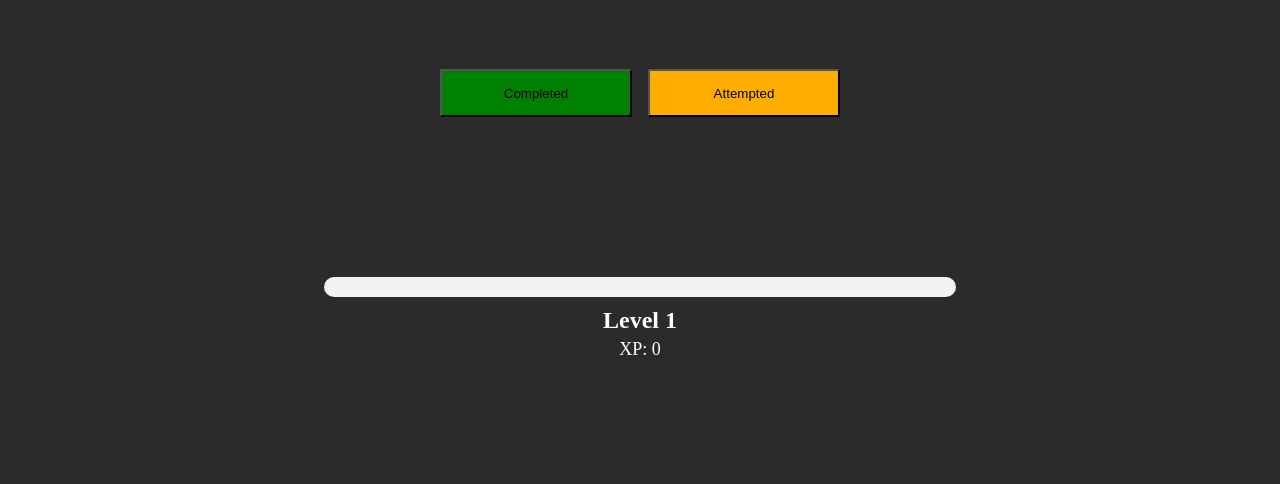
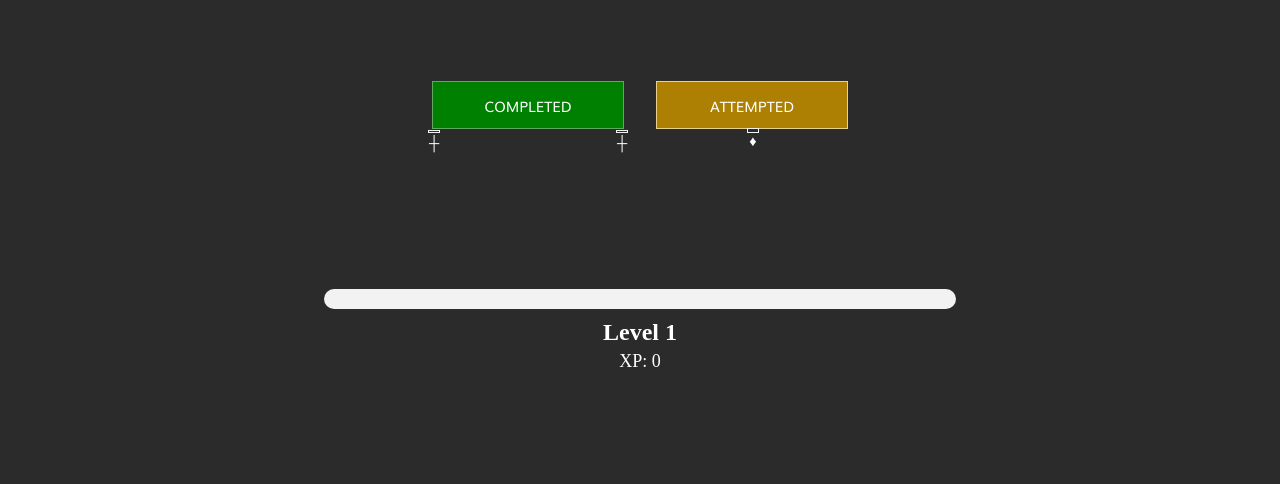
Before and after one commit to CloudDCrow/Daily-Side-Mission, a plain HTML site: page index.html in a window 1280 px wide. Shown: the part 316-800 px from the top of the page. Drawn offline with Linux system fonts and the light colour scheme.

Commit message:
Add CSS for buttuns and new font

```diff
--- a/index.html
+++ b/index.html
@@ -17,8 +17,8 @@
     </div>
 
     <div id="buttons-div">
-        <button id="completed-button">Completed</button>
-        <button id="failed-button">Attempted</button>
+        <button id="completed-button">COMPLETED</button>
+        <button id="failed-button">ATTEMPTED</button>
     </div>
 
     <div class="xp-bar-container">
--- a/style.css
+++ b/style.css
@@ -1,3 +1,8 @@
+@font-face {
+  font-family: "Muli";
+  src: url("Muli.ttf");
+}
+
 body {
     background-color: rgb(43, 43, 43);
 }
@@ -9,6 +14,7 @@ header {
 h1 {
     color: white;
     text-align: center;
+    font-family: "Muli";
     font-weight: 700;
     font-size: 33px;
     letter-spacing: .01em;
@@ -22,19 +28,92 @@ h1 {
 }
 
 #completed-button {
+  position: relative;
   height: 6vh;
   width: 24vh;
-    margin-right: 1vh;
+  margin-right: 2vh;
 
-    background-color: green;
+  font-family: "Muli";
+  font-size: 0.9rem;
+  background-color: #124d12;
+  color: white;
+
+  border: #5fa85f solid 1px;
+  transition: background-color 0.5s ease;
+  background-image: linear-gradient(to bottom right, green 50%, transparent 50%);
+  background-size: 200% 200%;
+  background-position: top left;
+}
+
+#completed-button:hover {
+  animation: fill-color 0.5s ease forwards;
+}
+
+#completed-button::before,
+#completed-button::after {
+  content: "┼";
+  position: absolute;
+  background-color: transparent;
+  border: 1px solid #f2f2f2;
+}
+
+#completed-button::before {
+  bottom: -5px;
+  left: -5px;
+  width: 10px;
+  height: 1px;
+}
+
+#completed-button::after {
+  bottom: -5px;
+  right: -5px;
+  width: 10px;
+  height: 1px;
 }
 
 #failed-button {
+  position: relative;
   height: 6vh;
   width: 24vh;
-    margin-left: 1vh;
+  margin-left: 2vh;
 
-    background-color: rgb(255, 174, 0);
+  font-family: "Muli";
+  font-size: 0.9rem;
+  background-color: #856a12;
+  color: white;
+
+  border: #e9d28d solid 1px;
+  transition: background-color 0.5s ease;
+  background-image: linear-gradient(to bottom right, rgb(173, 128, 4) 50%, transparent 50%);
+  background-size: 200% 200%;
+  background-position: top left;
+}
+
+#failed-button:hover {
+  animation: fill-color 1s ease forwards;
+}
+
+#failed-button::after {
+  content: "♦";
+  position: absolute;
+  background-color: transparent;
+  border: 1px solid #f2f2f2;
+}
+
+#failed-button::after {
+  bottom: -5px;
+  right: 11vh;
+  width: 10px;
+  height: 3px;
+}
+
+@keyframes fill-color {
+  0% {
+    background-position: top left;
+  }
+  100% {
+    background-position: bottom right;
+  }
 }
 
 #mission-div {
```
Also changed, not shown: Muli.ttf (added). Lines whose indentation alone changed are shown as unchanged.
